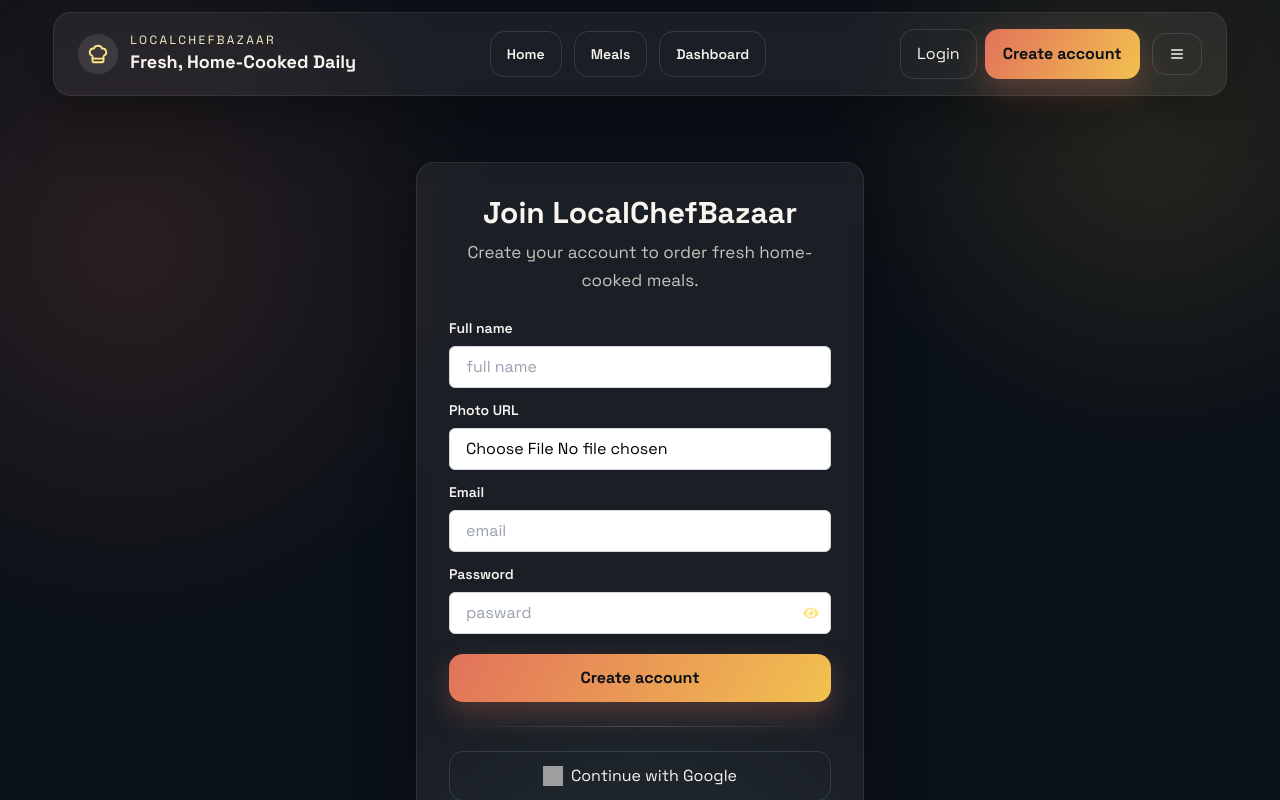
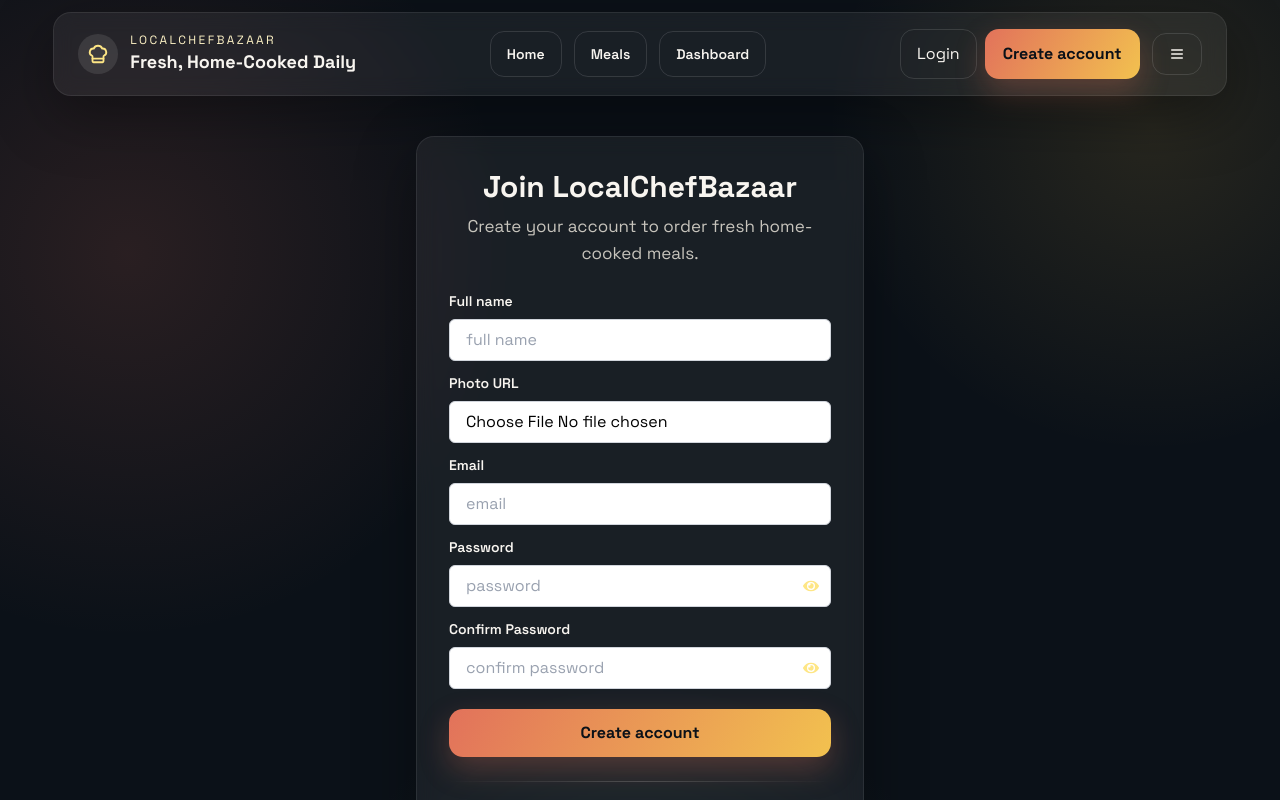
Before and after one commit to sahinealam/Assignment-11-fontent, a React (Vite) app: page /signup in a window 1280 px wide. Shown: the top 800 px of the page. Built offline with nearby package versions, Linux system fonts and the light colour scheme; no server answers; grey boxes are pictures that could not be loaded.

Commit message:
register section dan

```diff
--- a/src/layout/HomeLayout.jsx
+++ b/src/layout/HomeLayout.jsx
@@ -4,7 +4,7 @@ import Navbar from '../components/Navbar';
 import Footer from '../components/Footer';
 
 const HomeLayout = () => {
-    console.log('HomeLayout rendered');
+    // console.log('HomeLayout rendered');
     return (
         <div className="flex flex-col min-h-screen">
             <nav className='w-11/12 mx-auto my-3'>
--- a/src/pages/Register.jsx
+++ b/src/pages/Register.jsx
@@ -9,34 +9,53 @@ import axios from "axios";
 const Register = () => {
   const { createUser, setUser, updateUser, googleSignIn } =
     useContext(AuthContext);
+
   const [show, setShow] = useState(false);
+  const [showConfirm, setShowConfirm] = useState(false);
   const navigate = useNavigate();
 
   const handleSignup = async (e) => {
     e.preventDefault();
     const form = e.target;
+
     const name = form.name.value;
-    const photoURL = form.photoURL;
-    const file = photoURL.filees[0];
+    const photoInput = form.photoURL;
+    const file = photoInput.files[0];
     const email = form.email.value;
     const password = form.password.value;
-    console.log(file);
+    const confirmPassword = form.confirmPassword.value;
 
-    // ONLY password validation
-    const regExp = /^(?=.*[a-z])(?=.*[A-Z]).{6,}$/;
-    if (!regExp.test(password)) {
-      toast.error("Password must be 6+ chars with uppercase and lowercase");
+    //  confirm password check
+    if (password !== confirmPassword) {
+      toast.error("Passwords do not match");
       return;
     }
 
-    const res = await axios.post(`https://api.imgbb.com/1/upload?key=`);
+    const res = await axios.post(
+      `https://api.imgbb.com/1/upload?key=a7b0b93479edec97c18c0f8e2a685f01`,
+      { image: file },
+      { headers: { "Content-Type": "multipart/form-data" } }
+    );
 
+    const mainPhotoURL = res.data.data.display_url;
+    const fromData={
+      email,password,name,mainPhotoURL
+    }
+
+    if (res.data.success === true) {
       createUser(email, password)
         .then((result) => {
           const user = result.user;
-        updateUser({ displayName: name, photoURL: photo })
+          updateUser({ displayName: name, photoURL: mainPhotoURL })
             .then(() => {
-            setUser({ ...user, displayName: name, photoURL: photo });
+              setUser({ ...user, displayName: name, photoURL: mainPhotoURL });
+              axios.post('http://localhost:3000/users', fromData)
+              .then(res =>{
+                console.log(res.data);
+              })
+              .catch(error =>{
+                console.log(error);
+              })
               navigate("/");
               toast.success("Account created successfully");
             })
@@ -48,6 +67,7 @@ const Register = () => {
         .catch((error) => {
           toast.error(error.message);
         });
+    }
   };
 
   const handleGoogleSignUp = () => {
@@ -73,6 +93,7 @@ const Register = () => {
             Create your account to order fresh home-cooked meals.
           </p>
         </div>
+
         <form onSubmit={handleSignup} className="space-y-3">
           <div className="space-y-2">
             <label className="text-sm font-semibold block">Full name</label>
@@ -89,9 +110,8 @@ const Register = () => {
             <label className="text-sm font-semibold block">Photo URL</label>
             <input
               type="file"
-              name="photo url"
+              name="photoURL"
               className={inputClass}
-              placeholder="chosse File Photo"
               required
             />
           </div>
@@ -114,7 +134,7 @@ const Register = () => {
                 type={show ? "text" : "password"}
                 name="password"
                 className={inputClass}
-                placeholder="pasward"
+                placeholder="password"
                 required
               />
               <button
@@ -127,7 +147,28 @@ const Register = () => {
             </div>
           </div>
 
-          {/* CONFIRM PASSWORD REMOVED */}
+          {/* CONFIRM PASSWORD ADDED */}
+          <div className="space-y-2">
+            <label className="text-sm font-semibold block">
+              Confirm Password
+            </label>
+            <div className="relative">
+              <input
+                type={showConfirm ? "text" : "password"}
+                name="confirmPassword"
+                className={inputClass}
+                placeholder="confirm password"
+                required
+              />
+              <button
+                type="button"
+                onClick={() => setShowConfirm(!showConfirm)}
+                className="absolute right-3 top-1/2 -translate-y-1/2 text-amber-200"
+              >
+                {showConfirm ? <IoEyeOff /> : <FaEye />}
+              </button>
+            </div>
+          </div>
 
           <button
             type="submit"
@@ -160,6 +201,7 @@ const Register = () => {
           >
             Log in
           </Link>
+          <button className="read"> blue</button>
         </p>
       </div>
     </div>
--- a/src/provider/AuthProvider.jsx
+++ b/src/provider/AuthProvider.jsx
@@ -1,62 +1,78 @@
-import React, { useEffect, useState } from 'react';
-import app from '../firebase/firebase.config';
-import { AuthContext } from '../context/AuthContext';
-import { createUserWithEmailAndPassword, getAuth, GoogleAuthProvider, onAuthStateChanged, sendPasswordResetEmail, signInWithEmailAndPassword, signInWithPopup, signOut, updateProfile } from "firebase/auth";
+import React, { useEffect, useState } from "react";
+import app from "../firebase/firebase.config";
+import { AuthContext } from "../context/AuthContext";
+import axios from "axios";
+import {
+  createUserWithEmailAndPassword,
+  getAuth,
+  GoogleAuthProvider,
+  onAuthStateChanged,
+  sendPasswordResetEmail,
+  signInWithEmailAndPassword,
+  signInWithPopup,
+  signOut,
+  updateProfile,
+} from "firebase/auth";
 
 const auth = getAuth(app);
 const AuthProvider = ({ children }) => {
   const [user, setUser] = useState(null);
-    const [loading, setLoading] = useState(true)
+  const [loading, setLoading] = useState(true);
+  const [role, setRole] = useState("");
 
-    const googleProvider = new GoogleAuthProvider()
-
-    // console.log(loading, user);
+  //   console.log(loading, user);
+  const googleProvider = new GoogleAuthProvider();
 
   const createUser = (email, password) => {
-        setLoading(true)
-        return createUserWithEmailAndPassword(auth, email, password)
-    }
-
+    setLoading(true);
+    return createUserWithEmailAndPassword(auth, email, password);
+  };
 
   const signIn = (email, password) => {
-        setLoading(true)
-        return signInWithEmailAndPassword(auth, email, password)
-    }
-
-
+    setLoading(true);
+    return signInWithEmailAndPassword(auth, email, password);
+  };
 
   const resetPassword = (email) => {
-        return sendPasswordResetEmail(auth, email)
-    }
-
+    return sendPasswordResetEmail(auth, email);
+  };
 
   const googleSignIn = () => {
-        return signInWithPopup(auth, googleProvider)
-    }
-
+    return signInWithPopup(auth, googleProvider);
+  };
 
   const updateUser = (updatedData) => {
     // console.log(updatedData);
-        return updateProfile(auth.currentUser, updatedData)
-    }
-
-
+    return updateProfile(auth.currentUser, updatedData);
+  };
 
   const logOut = () => {
-        return signOut(auth)
-    }
+    return signOut(auth);
+  };
 
 
   useEffect(() => {
     const unsubscribe = onAuthStateChanged(auth, (currentUser) => {
-            setUser(currentUser)
-            setLoading(false)
-        })
+      setUser(currentUser);
+      setLoading(false);
+    });
+
     return () => {
       unsubscribe();
-        }
-    }, [])
+    };
+  }, []);
 
+  // user data Load Mongodb
+  useEffect(()=>{
+    if(!user)
+        return;
+    axios.get(`http://localhost:3000/users/role/${user.email}`)
+    .then(res => {
+        // console.log(res.data.role);
+       setRole(res.data.role);
+    })
+  },[user])
+  console.log('user role', role);
   const authData = {
     user,
     setUser,
@@ -68,12 +84,9 @@ const AuthProvider = ({ children }) => {
     updateUser,
     googleSignIn,
     resetPassword,
-
-    }
+  };
   return (
-        <AuthContext.Provider value={authData}>
-            {children}
-        </AuthContext.Provider>
+    <AuthContext.Provider value={authData}>{children}</AuthContext.Provider>
   );
 };
 
```
Also changed, not shown: src/pages/ManageUsers.jsx (line endings or trailing spaces), 1 other file (tests, documents, lock files or other folders). Lines whose indentation alone changed are shown as unchanged.
